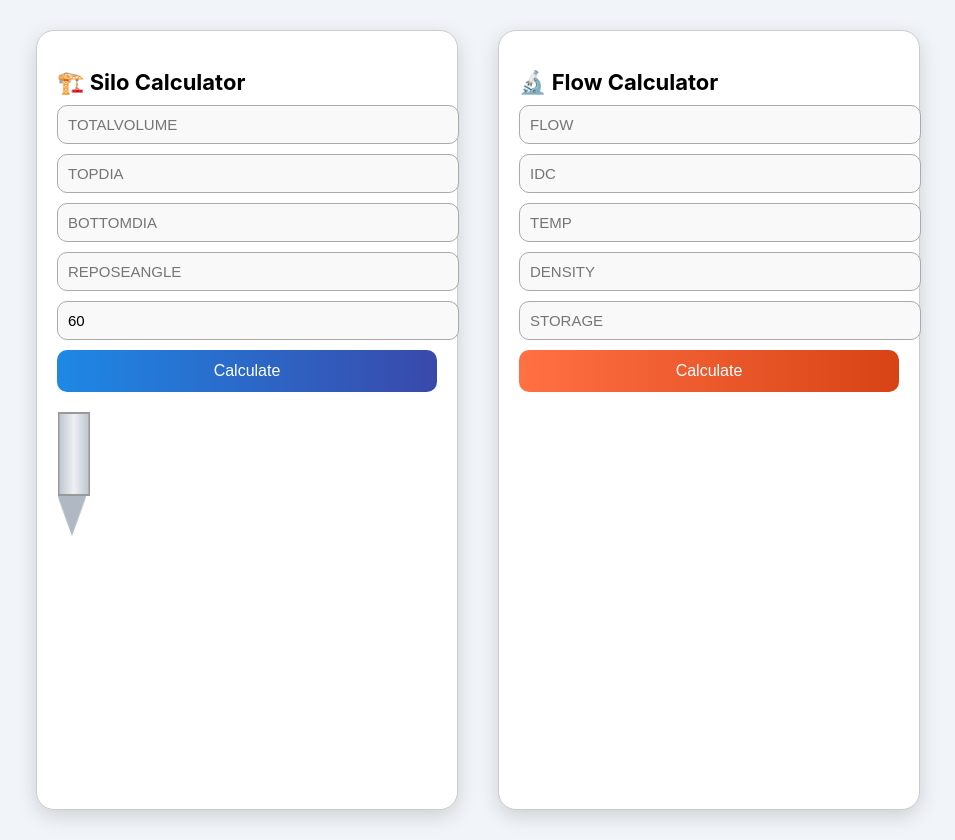
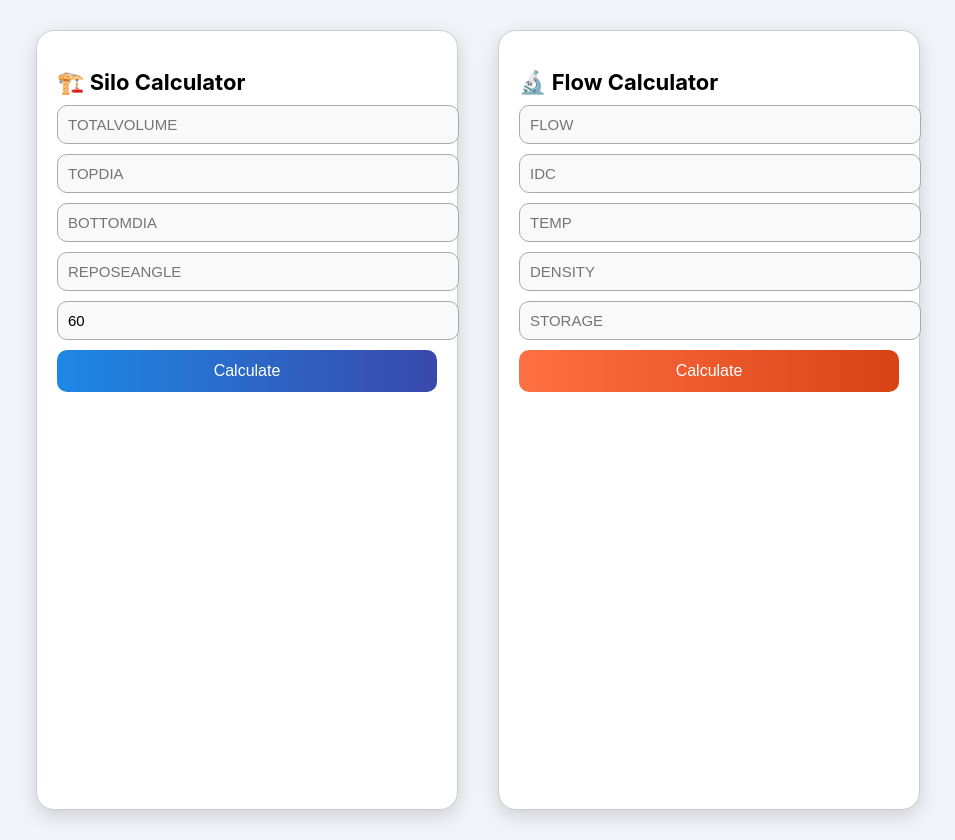
Before and after one commit to Santhoshmk30/Kccottrell, a React (Create React App) app: page /silo in a window 1280 px wide. Shown: the whole page, without its empty margins (162-1117 px from the left). Built offline with nearby package versions, Linux system fonts and the light colour scheme.

Commit message:
Update silo.js

```diff
--- a/src/Components/silo.js
+++ b/src/Components/silo.js
@@ -76,6 +76,10 @@ function SiloCard() {
     const cylVolNeeded = Vt - (hopperVol + reposeVol);
     const Hc = cylVolNeeded / (Math.PI * (D1 / 2) ** 2);
 
+    // ⭐ NEW HEIGHT CONDITION
+    const totalHeight = Hh + Hc + reposeHeight;
+    const ratio = totalHeight / D1;
+
     setResults({
       hopperVol,
       reposeVol,
@@ -84,6 +88,8 @@ function SiloCard() {
       Hc,
       total: Vt,
       reposeHeight,
+      totalHeight,
+      ratio
     });
   };
 
@@ -139,12 +145,6 @@ function SiloCard() {
         Calculate
       </button>
 
-      <Silo3D
-        topDia={parseFloat(inputs.topDia) || 2}
-        Hh={results?.Hh || 1}
-        Hc={results?.Hc || 2}
-      />
-
       {results && (
         <div
           style={{
@@ -156,17 +156,35 @@ function SiloCard() {
           }}
         >
           <h3>📌 Results</h3>
+
           <p>Hopper Height: {results.Hh.toFixed(3)}</p>
           <p>Hopper Volume: {results.hopperVol.toFixed(3)}</p>
           <p>Repose Height: {results.reposeHeight.toFixed(3)}</p>
           <p>Repose Volume: {results.reposeVol.toFixed(3)}</p>
           <p>Cylinder Height: {results.Hc.toFixed(3)}</p>
-           <p>Cylinder Volume: {results.cylVolNeeded.toFixed(3)}</p>
+          <p>Cylinder Volume: {results.cylVolNeeded.toFixed(3)}</p>
+
+          <hr style={{ margin: "10px 0" }} />
+
+          <p><b>Total Silo Height:</b> {results.totalHeight.toFixed(3)} m</p>
+          <p><b>Height / TopDia Ratio:</b> {results.ratio.toFixed(3)}</p>
+
+          {/* ⭐ CONDITION CHECK */}
+          {results.ratio < 1.5 || results.ratio > 2 ? (
+            <p style={{ color: "red", fontWeight: "bold" }}>
+              ⚠️ Ratio Out of Range (Must be 1.5 - 2)
+            </p>
+          ) : (
+            <p style={{ color: "green", fontWeight: "bold" }}>
+               Ratio OK
+            </p>
+          )}
         </div>
       )}
     </div>
   );
 }
+
 
 /* =============================
    CARD 2 — FLOW CALCULATOR
```
